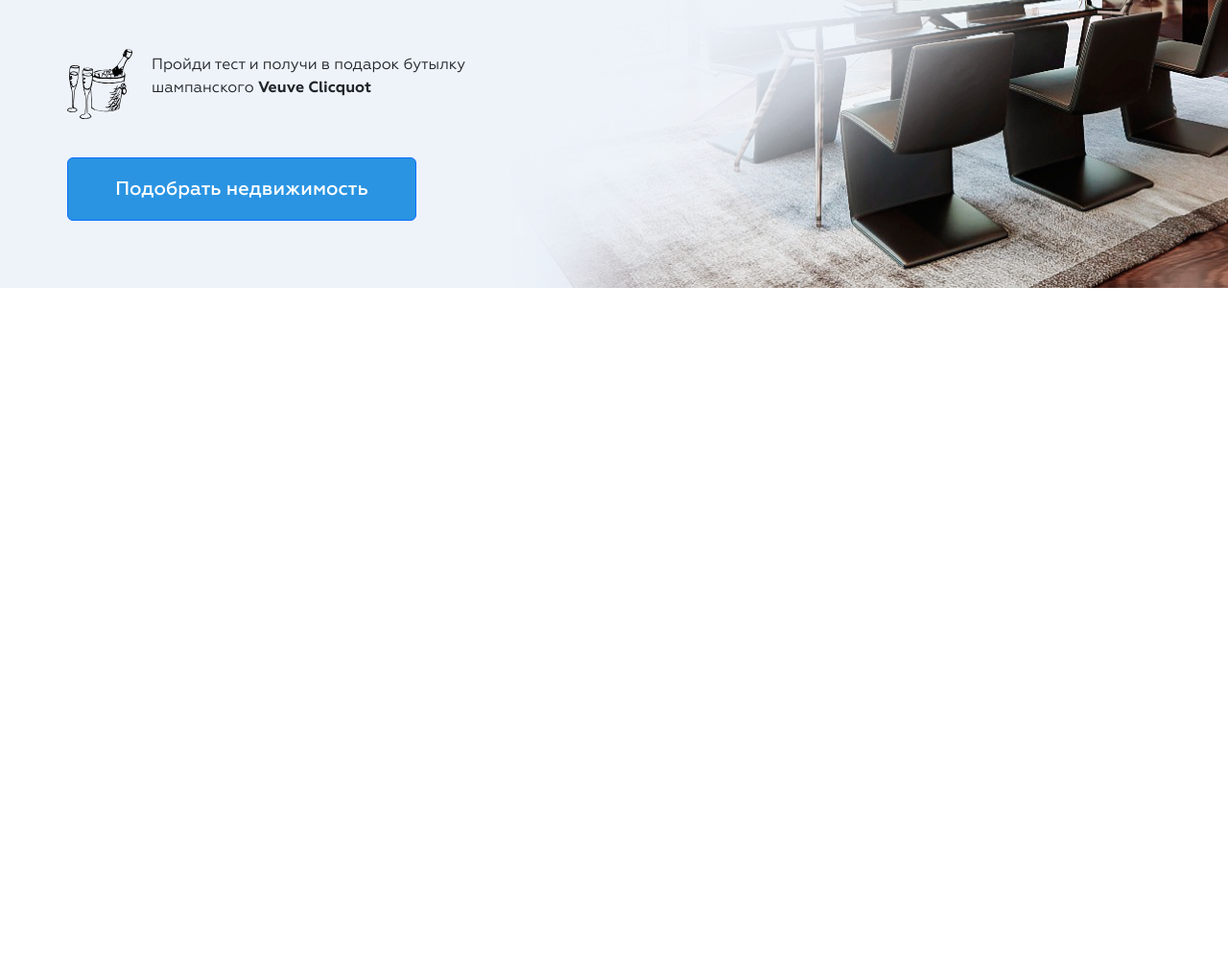
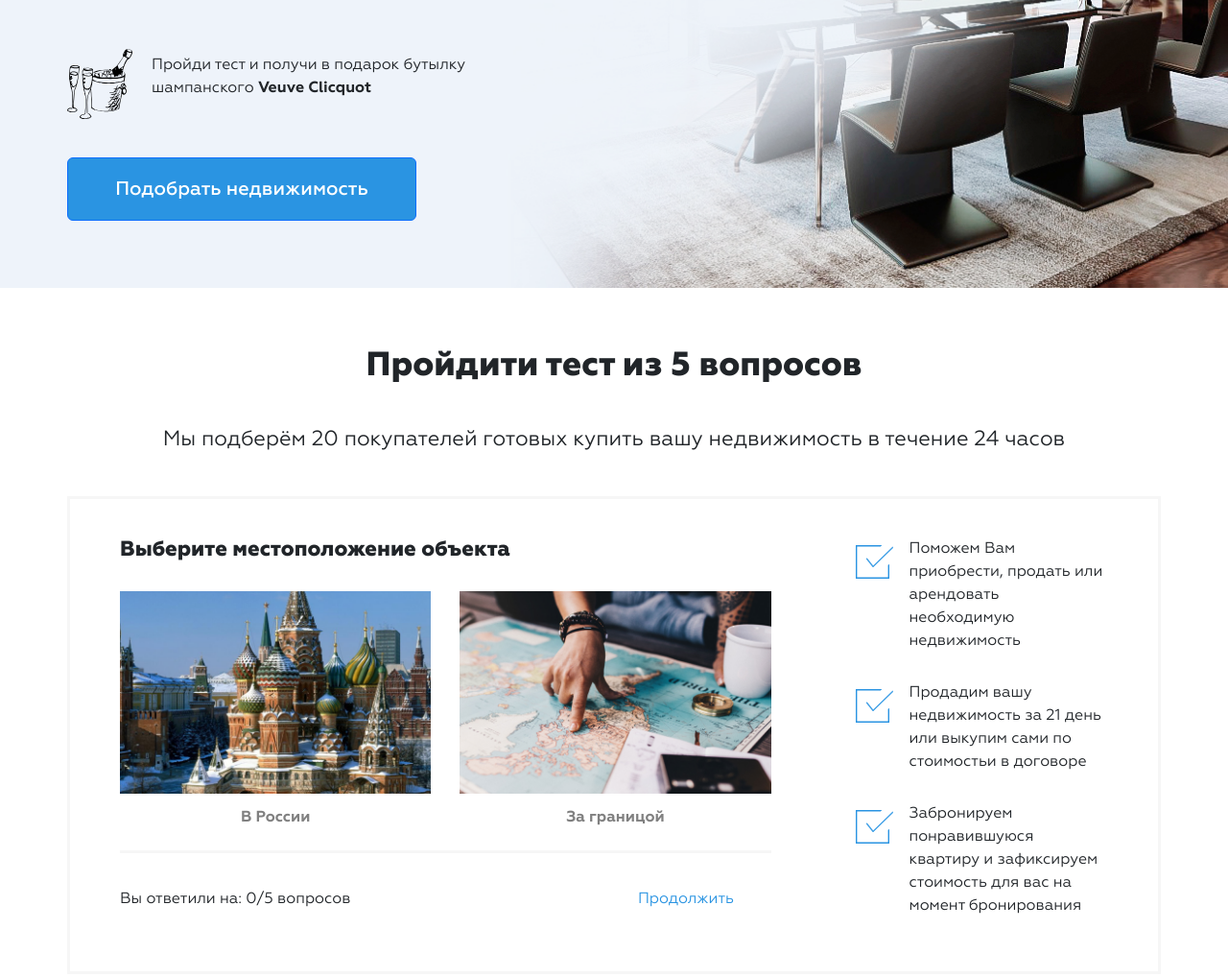
Before and after one commit to StolbunN/Blitz-Estate, a plain HTML site: page index.html in a window 1280 px wide. Shown: the part 573-1591 px from the top of the page at 96% size. Before the commit the page ends 873 px from the top, so only its background shows below. Drawn offline with nearby package versions, Linux system fonts and the light colour scheme.

Commit message:
Section with questions "Quiz" created

```diff
--- /dev/null
+++ b/css/arrow.css
@@ -0,0 +1,57 @@
+@font-face {
+  font-family: 'fontello';
+  src: url('../fonts/font/fontello.eot?67037509');
+  src: url('../fonts/font/fontello.eot?67037509#iefix') format('embedded-opentype'),
+       url('../fonts/font/fontello.woff2?67037509') format('woff2'),
+       url('../fonts/font/fontello.woff?67037509') format('woff'),
+       url('../fonts/font/fontello.ttf?67037509') format('truetype'),
+       url('../fonts/font/fontello.svg?67037509#fontello') format('svg');
+  font-weight: normal;
+  font-style: normal;
+}
+/* Chrome hack: SVG is rendered more smooth in Windozze. 100% magic, uncomment if you need it. */
+/* Note, that will break hinting! In other OS-es font will be not as sharp as it could be */
+/*
+@media screen and (-webkit-min-device-pixel-ratio:0) {
+  @font-face {
+    font-family: 'fontello';
+    src: url('../font/fontello.svg?67037509#fontello') format('svg');
+  }
+}
+*/
+[class^="icon-"]:before, [class*=" icon-"]:before {
+  font-family: "fontello";
+  font-style: normal;
+  font-weight: 900;
+  speak: never;
+
+  display: inline-block;
+  text-decoration: inherit;
+  width: 1em;
+  margin-right: .2em;
+  text-align: center;
+  /* opacity: .8; */
+
+  /* For safety - reset parent styles, that can break glyph codes*/
+  font-variant: normal;
+  text-transform: none;
+
+  /* fix buttons height, for twitter bootstrap */
+  line-height: 1em;
+
+  /* Animation center compensation - margins should be symmetric */
+  /* remove if not needed */
+  margin-left: .2em;
+
+  /* you can be more comfortable with increased icons size */
+  /* font-size: 120%; */
+
+  /* Font smoothing. That was taken from TWBS */
+  -webkit-font-smoothing: antialiased;
+  -moz-osx-font-smoothing: grayscale;
+
+  /* Uncomment for 3D effect */
+  /* text-shadow: 1px 1px 1px rgba(127, 127, 127, 0.3); */
+}
+
+.icon-arrow:before { content: '\e800'; } /* '' */
--- a/index.html
+++ b/index.html
@@ -10,6 +10,7 @@
       integrity="sha384-9ndCyUaIbzAi2FUVXJi0CjmCapSmO7SnpJef0486qhLnuZ2cdeRhO02iuK6FUUVM"
       crossorigin="anonymous"
     />
+    <link rel="stylesheet" href="css/arrow.css">
     <link rel="stylesheet" href="css/style.css" />
   </head>
   <body>
@@ -87,7 +88,87 @@
         </div>
       </div>
     </header>
-    <div class="wrapper"></div>
+    <main>
+      <!-- Тест из 5 вопросов -->
+      <section class="quiz">
+        <div class="container">
+          <div class="row">
+            <div class="col">
+              <h2 class="quiz__title title-2 text-center">
+                Пройдити тест из 5 вопросов
+              </h2>
+              <p class="quiz__text text-center">
+                Мы подберём 20 покупателей готовых купить вашу недвижимость в
+                течение 24 часов
+              </p>
+            </div>
+          </div>
+          <div class="row quiz__content">
+            <div class="col-lg-8">
+              <div class="quiz__question question">
+                <h3 class="question__title title-3">
+                  Выберите местоположение объекта
+                </h3>
+                <div class="question__cards cards d-md-flex">
+                  <div class="question__card card border-0 mb-2 mb-md-0">
+                    <img
+                      src="images/location-Russia.png"
+                      class="card-img-top rounded-0"
+                      alt="В России"
+                    />
+                    <div class="card-body">
+                      <h5 class="cards__text card-title text-center">В России</h5>
+                    </div>
+                  </div>
+
+                  <div class="question__card card border-0">
+                    <img
+                      src="images/location-overseas.png"
+                      class="card-img-top rounded-0"
+                      alt="За границой"
+                    />
+                    <div class="card-body">
+                      <h5 class="cards__text card-title text-center">За границой</h5>
+                    </div>
+                  </div>
+                </div>
+
+                <div
+                  class="counter row d-flex justify-content-between align-items-baseline mb-3 mb-lg-0"
+                >
+                  <p class="counter__text col-sm-7">Вы ответили на: 0/5 вопросов</p>
+                  <div class="col-auto">
+                    <button
+                    type="button"
+                    class="counter__btn btn btn-outline-primary border-0"
+                  >
+                    Продолжить
+                    <span><i class="icon-arrow"></i></span>
+                  </button>
+                  </div>
+                </div>
+              </div>
+            </div>
+            <div class="col-lg-3 offset-lg-1">
+              <ul class="quiz__list">
+                <li class="quiz__item">
+                  Поможем Вам приобрести, продать или арендовать необходимую
+                  недвижимость
+                </li>
+                <li class="quiz__item">
+                  Продадим вашу недвижимость за 21 день или выкупим сами по
+                  стоимостьи в договоре
+                </li>
+                <li class="quiz__item">
+                  Забронируем понравившуюся квартиру и зафиксируем стоимость для
+                  вас на момент бронирования
+                </li>
+              </ul>
+            </div>
+          </div>
+        </div>
+      </section>
+    </main>
     <script
       src="https://cdn.jsdelivr.net/npm/bootstrap@5.3.0/dist/js/bootstrap.bundle.min.js"
       integrity="sha384-geWF76RCwLtnZ8qwWowPQNguL3RmwHVBC9FhGdlKrxdiJJigb/j/68SIy3Te4Bkz"
--- /dev/null
+++ b/scss/abstracts/_mixins.scss
@@ -0,0 +1,4 @@
+@mixin fontWeightAndSize($weight, $size) {
+    font-weight: $weight;
+    font-size: $size;
+}
--- a/scss/base/_typography.scss
+++ b/scss/base/_typography.scss
@@ -61,3 +61,11 @@
 body{
     font-family: "Geometria", sans-serif;
 }
+
+.title-2{
+    @include fontWeightAndSize(800, 35px);
+}
+
+.title-3{
+    @include fontWeightAndSize(800, 22px);
+}
--- a/scss/layout/_header.scss
+++ b/scss/layout/_header.scss
@@ -2,17 +2,15 @@
     padding: 35px 10px 70px 10px;
     background: url("../images/background-header.png") 35% 0 / cover no-repeat;
     &__title{
-        font-weight: 900;
-        font-size: 50px;
+        @include fontWeightAndSize(900, 50px);
         margin-bottom: 30px;
     }
     &__text{
         font-size: 22px;
     }
     &__btn{
-        font-weight: 500;
+        @include fontWeightAndSize(500, 20px);
         padding: 17px 0 ;
-        font-size: 20px;
         background-color: $color-blue;
     }
 }
@@ -29,8 +27,7 @@
 .statistics{
     margin-bottom: 60px;
     &__num{
-        font-weight: 300;
-        font-size: 80px;
+        @include fontWeightAndSize(300, 80px);
         line-height: 1.25;
         margin-right: 20px;
     }
--- /dev/null
+++ b/scss/layout/_quiz.scss
@@ -0,0 +1,68 @@
+.quiz{
+    padding: 60px 10px;
+    &__title{
+        margin-bottom: 40px;
+    }
+    &__text{
+        font-size: 22px;
+        margin-bottom: 42px;
+    }
+    &__content{
+        border: 3px solid #F6F6F6;
+        padding: 40px;
+    }
+    &__item{
+        list-style-type: none;
+        position: relative;
+        &:not(:last-child){
+            margin-bottom: 30px;
+        }
+        &::before{
+            content: "";
+            display: inline-block;
+            height: 35px;
+            width: 39px;
+            background: url("../icons/check-mark.svg");
+            position: absolute;
+            left: -55px;
+            top: 8px;
+        }
+    }
+}
+
+.question{
+    &__title{
+        margin-bottom: 30px;
+    }
+    &__cards{
+        border-bottom: 3px solid #F6F6F6;
+        margin-bottom: 30px;
+        column-gap: 30px;
+    }
+    &__card{
+        cursor: pointer;
+        transition: all .3s;
+        &:hover{
+            background-color: $color-blue;
+        }
+        &:hover .cards__text{
+            color: white;
+        }
+    }
+}
+
+.cards{
+    &__text{
+        color: #808080;
+        @include fontWeightAndSize(700, 16px);
+    }
+}
+
+.counter{
+    &__btn{
+        color: $color-blue;
+        &:hover{
+            background-color: $color-blue;
+        }
+    }
+}
--- a/scss/style.scss
+++ b/scss/style.scss
@@ -1,6 +1,8 @@
 @import "abstracts/variable";
+@import "abstracts/mixins";
 
 @import "base/base";
 @import "base/typography";
 
 @import "layout/header";
+@import "layout/quiz";
```
Also changed, not shown: css/style.css, fonts/font/fontello.ttf (added), fonts/font/fontello.woff (added), fonts/font/fontello.woff2 (added), 3 other files.
